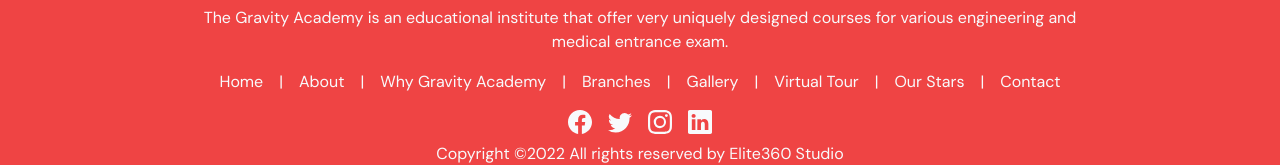
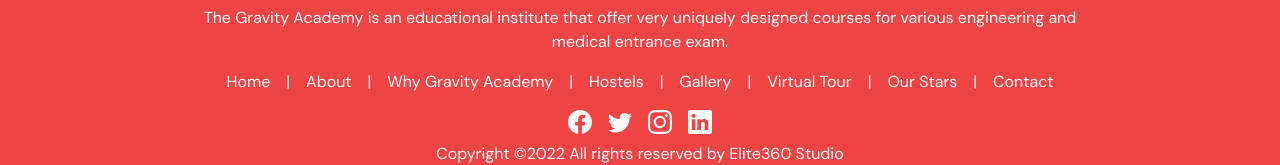
Before and after one commit to YourSam07/Tution-App, a React (Create React App) app: page /stars in a window 1280 px wide. Shown: the part 1486-1651 px from the top of the page. Built offline with nearby package versions, Linux system fonts and the light colour scheme.

Commit message:
Update Footer.jsx

```diff
--- a/src/components/Footer.jsx
+++ b/src/components/Footer.jsx
@@ -15,7 +15,7 @@ const Footer = () => {
         <Link to='/' className='cursor-pointer hover:underline'>Home<span className='px-4 hidden md:none md:inline'>|</span></Link>
         <Link to='/about' className='cursor-pointer hover:underline'>About<span className='px-4 hidden md:inline'>|</span></Link>
         <Link to='/why' className='cursor-pointer hover:underline'>Why Gravity Academy<span className='px-4 hidden md:inline'>|</span></Link>
-        <Link to='/branches' className='cursor-pointer hover:underline'>Branches<span className='px-4 hidden md:inline'>|</span></Link>
+        <Link to='/hostels' className='cursor-pointer hover:underline'>Hostels<span className='px-4 hidden md:inline'>|</span></Link>
         <Link to='/gallery' className='cursor-pointer hover:underline'>Gallery<span className='px-4 hidden md:inline'>|</span></Link>
         <Link to='/vrtour' className='cursor-pointer hover:underline'>Virtual Tour<span className='px-4 hidden md:inline'>|</span></Link>
         <Link to='/stars' className='cursor-pointer hover:underline'>Our Stars<span className='px-4 hidden md:inline'>|</span></Link>
```
